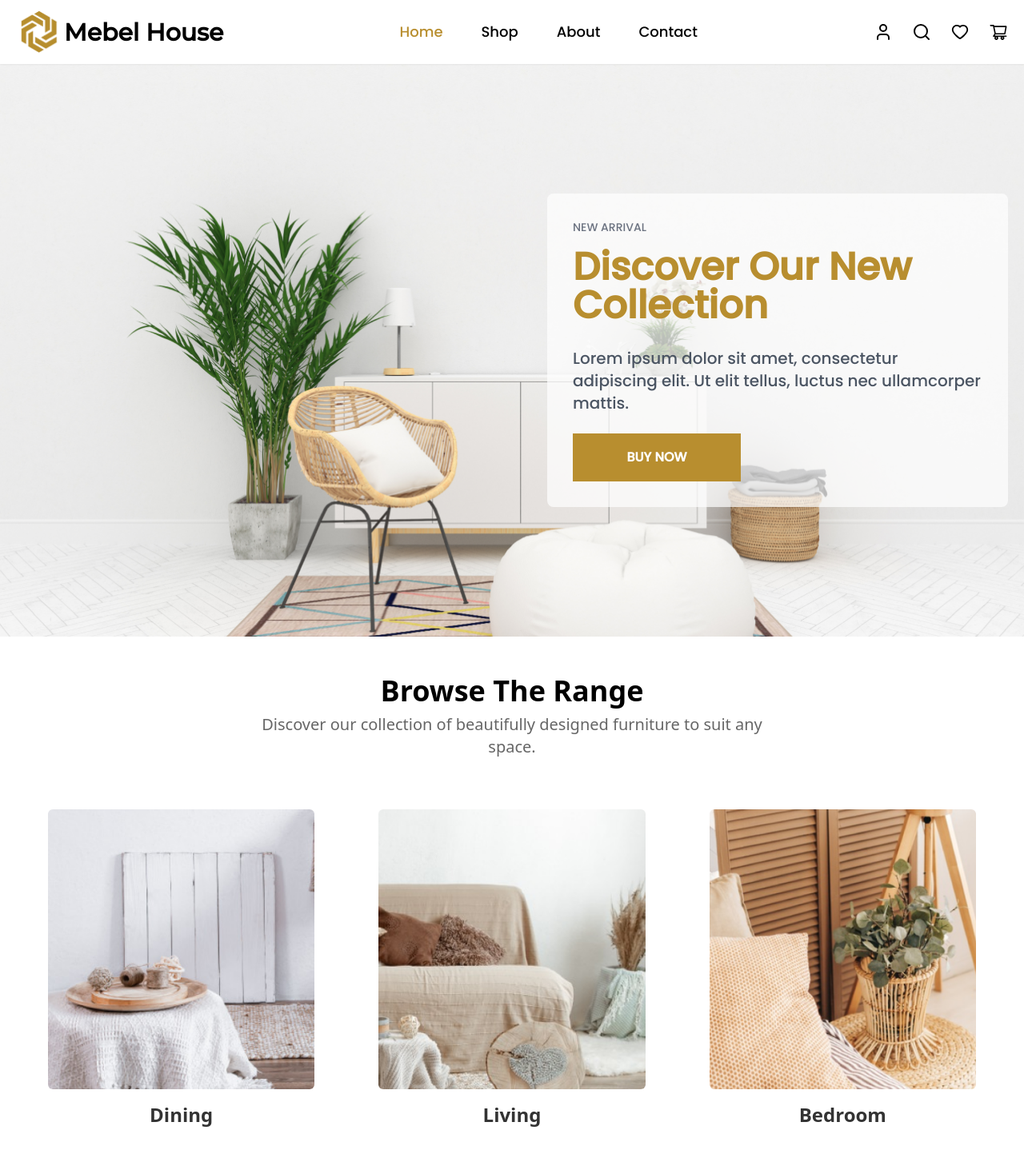
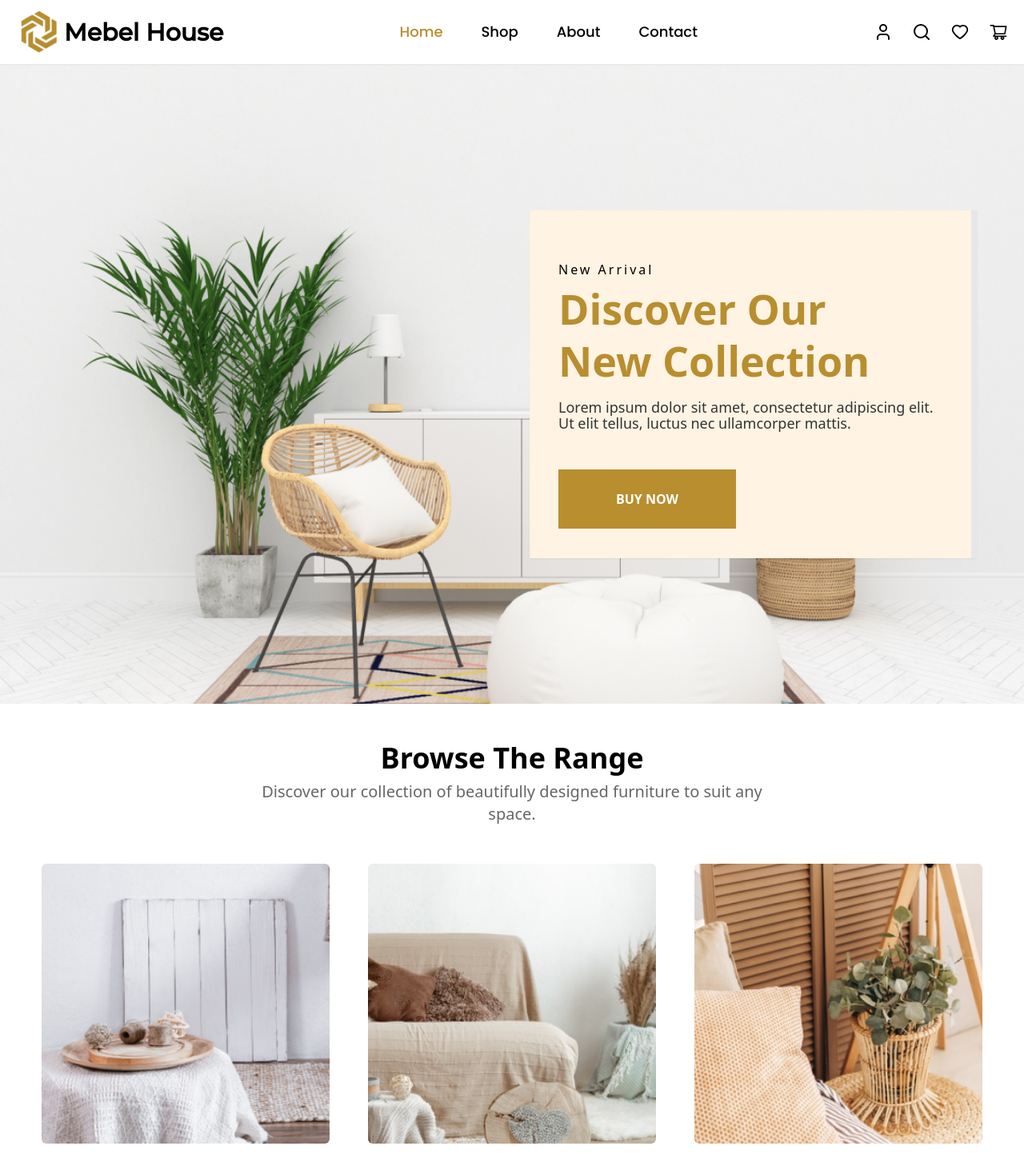
Before and after one commit to abduraximbb/mebel-house-front, a React (Vite) app: page / in a window 1280 px wide. Shown: the top 1443 px of the page at 80% size. Built offline with nearby package versions, Linux system fonts and the light colour scheme; no server answers.

Commit message:
Home page media done

```diff
--- a/src/components/header/Header.tsx
+++ b/src/components/header/Header.tsx
@@ -19,7 +19,7 @@ const Header = () => {
 
   return (
     <div
-      className={`bg-white w-full shadow-sm sticky  left-0 z-50 ${
+      className={`bg-white  w-full shadow-sm sticky  left-0 z-50 ${
         !online && firstEnter ? "top-6" : "top-0"
       } ${online && firstEnter ? "header-animete" : ""}`}
     >
@@ -45,7 +45,7 @@ const Header = () => {
           ))}
         </div>
         <div className="flex items-center gap-6 max-[520px]:hidden">
-          <NavLink to={token ? "/auth/profile" : "/auth/sign-in"}>
+          <NavLink to={token ? "/auth/profile" : "/auth/sign-up"}>
             <LuUser className="h-6 w-6 hover:text-bg-primary duration-300" />
           </NavLink>
           <FiSearch
--- a/src/components/products/Products.tsx
+++ b/src/components/products/Products.tsx
@@ -1,74 +1,48 @@
-import { memo, useState } from "react";
+import { memo } from "react";
 import { Link } from "react-router-dom";
+import { IoMdHeartEmpty } from "react-icons/io";
 import { IoCartOutline } from "react-icons/io5";
 import { IGetProducts, IProduct } from "@/types";
-import Heart from "./Heart";
 
-const Products = ({
-  data,
-  showMore,
-  title
-}: {
-  data: IGetProducts;
-  showMore: boolean;
-  title:string
-}) => {
-  const [visibleProducts, setVisibleProducts] = useState<IProduct[]>(
-    data?.data?.slice(0, 4)
-  );
-
-  const showMoreProducts = () => {
-    const nextProducts = data?.data?.slice(
-      visibleProducts.length,
-      visibleProducts.length + 4
-    );
-    setVisibleProducts([...visibleProducts, ...nextProducts]);
-  };
-
-  const handleProductClick = () => {
-    window.scrollTo({ top: 0, behavior: "smooth" });
-  };
+const Products = ({ data }: { data: IGetProducts }) => {
   const productItems = data?.data?.map((product: IProduct) => (
     <div
       key={product.id}
-      className="relative group overflow-hidden rounded-xl shadow-xl bg-white transform transition-all duration-300"
+      className="relative group overflow-hidden rounded-lg shadow-md bg-white transform transition-all duration-300 hover:shadow-lg"
     >
-      {/* Product Image with hover effect */}
-      <div className="relative w-full h-[350px] sm:h-[300px] md:h-[320px] lg:h-[350px] block">
+      <div className="relative w-full h-[270px] sm:h-[250px] md:h-[260px] lg:h-[270px] block overflow-hidden">
         <img
-          className="w-full h-full object-cover transition-transform duration-500 group-hover:scale-110 group-hover:opacity-80"
+          className="w-full h-full object-cover transition-transform duration-500 group-hover:scale-105"
           src={`${import.meta.env.VITE_BASE_IMAGE_URL}${product.images[0]}`}
           alt={product.name}
         />
-        {/* Hover effect for buttons */}
+
         <div className="absolute inset-0 bg-black bg-opacity-40 opacity-0 group-hover:opacity-100 transition-opacity duration-300 flex items-center justify-center gap-4 flex-col">
-          {/* View Product Button (top position) */}
           <Link
             to={`/product/${product.id}`}
-            onClick={handleProductClick}
-            className="bg-slate-300 p-3 rounded-lg text-primary hover:bg-primary-light transition mb-3"
+            className="bg-slate-300 p-2 rounded-lg text-primary hover:bg-primary-light transition mb-3"
           >
             View Product
           </Link>
 
-          {/* Other buttons: Cart, Compare, Heart */}
-          <div className="flex gap-4">
-            <button className="bg-white p-3 rounded-lg text-primary hover:bg-primary-light transition">
-              <IoCartOutline className="text-xl text-primary" />
+          <div className="flex gap-3">
+            <button className="bg-white p-2 rounded text-primary hover:bg-primary-light transition">
+              <IoCartOutline className="text-lg text-primary" />
             </button>
-            <button className="bg-white p-3 rounded-lg text-primary hover:bg-primary-light transition">
+            <button className="bg-white p-2 rounded text-primary hover:bg-primary-light transition">
               Compare
             </button>
-            <Heart product={product} />
+            <button className="bg-white p-2 rounded text-primary hover:bg-primary-light transition">
+              <IoMdHeartEmpty className="text-lg text-primary" />
+            </button>
           </div>
         </div>
       </div>
 
-      {/* Product Details */}
-      <div className="py-5 px-4 bg-[#F8F9FA] transition-colors duration-300">
+      <div className="py-4 px-3 bg-[#F8F9FA] transition-colors duration-300">
         <h2
           title={product.name}
-          className="text-xl font-semibold text-gray-900 truncate max-[620px]:text-lg"
+          className="text-lg font-semibold text-gray-900 truncate max-[620px]:text-sm"
         >
           {product.name}
         </h2>
@@ -78,49 +52,35 @@ const Products = ({
         >
           {product.description}
         </p>
-        {product.discount > 0 ? (
-          <div className="flex justify-between items-center mt-4">
-            <strong className="text-xl text-gray-900 font-semibold ">
-              {(product.price - product.discount).toLocaleString()} USD
-            </strong>
-            <p className="text-[#B0B0B0] text-base">
-              USD <del>{product.price.toLocaleString()}</del>
-            </p>
-          </div>
-        ) : (
-          <div className=" mt-4">
-            <strong className="text-xl text-gray-900 font-semibold">
-              {product.price.toLocaleString()} USD
-            </strong>
-          </div>
-        )}
+        <strong className="text-lg text-gray-900 mt-3 font-semibold">
+          {product.price.toLocaleString()} USD
+        </strong>
       </div>
     </div>
   ));
 
   return (
     <div className="container my-12 px-4 max-[620px]:my-6 max-[620px]:px-2">
-      {/* Section Title */}
-      <h2 className="font-poppins-bold text-4xl mb-10 text-center text-gray-900">
-        {title}
+      <h2 className="font-poppins-bold text-3xl mb-8 text-center text-gray-900">
+        Our Featured Products
       </h2>
 
-      {/* Product Grid */}
-      <div className="grid grid-cols-4 gap-8 sm:grid-cols-2 md:grid-cols-3 lg:grid-cols-4 max-[620px]:gap-4 max-[620px]:grid-cols-1">
-        {productItems}
+      <div className="grid grid-cols-2 sm:grid-cols-2 md:grid-cols-3 lg:grid-cols-4 gap-6 sm:gap-4 md:gap-4">
+        {productItems.slice(0, 8).map((item, index) => (
+          <div key={index}>
+            {item}
+          </div>
+        ))}
       </div>
 
-      {/* See More Button */}
-      {showMore && visibleProducts?.length < data?.data?.length && (
-        <div className="text-center mt-8">
-          <button
-            onClick={showMoreProducts}
-            className="px-8 py-3 bg-bg-primary text-white text-lg font-medium rounded-lg hover:bg-bg-primary transition"
-          >
-            Show More
-          </button>
-        </div>
-      )}
+      <div className="text-center mt-10">
+        <Link
+          to="/shop"
+          className="text-primary border-2 border-bg-primary bg-white px-8 py-4 text-lg font-semibold hover:bg-primary hover:text-bg-primary transition"
+        >
+          See More
+        </Link>
+      </div>
     </div>
   );
 };
--- a/src/pages/home/Browse.tsx
+++ b/src/pages/home/Browse.tsx
@@ -16,8 +16,9 @@ const Browse = () => {
           </p>
         </div>
 
-        <div className="grid grid-cols-1 sm:grid-cols-2 lg:grid-cols-3 gap-8">
-          <div className=" py-8 px-6 rounded-lg flex flex-col items-center gap-4 hover:shadow-lg transition-shadow duration-300">
+
+        <div className="grid grid-cols-1 sm:grid-cols-2 lg:grid-cols-3 gap-2 sm:gap-1 lg:gap-4">
+          <div className="py-4 px-4 rounded-lg flex flex-col items-center gap-2 hover:shadow-lg transition-shadow duration-300">
             <img
               className="w-full max-w-[381px] h-[250px] md:h-[300px] lg:h-[350px] object-cover rounded-md"
               src={diningImg}
@@ -28,7 +29,7 @@ const Browse = () => {
             </h3>
           </div>
 
-          <div className=" py-8 px-6 rounded-lg flex flex-col items-center gap-4 hover:shadow-lg transition-shadow duration-300">
+          <div className="py-4 px-4 rounded-lg flex flex-col items-center gap-2 hover:shadow-lg transition-shadow duration-300">
             <img
               className="w-full max-w-[381px] h-[250px] md:h-[300px] lg:h-[350px] object-cover rounded-md"
               src={livingImg}
@@ -39,7 +40,7 @@ const Browse = () => {
             </h3>
           </div>
 
-          <div className="py-8 px-6 rounded-lg flex flex-col items-center gap-4  hover:shadow-lg transition-shadow duration-300">
+          <div className="py-4 px-4 rounded-lg flex flex-col items-center gap-2 hover:shadow-lg transition-shadow duration-300">
             <img
               className="w-full max-w-[381px] h-[250px] md:h-[300px] lg:h-[350px] object-cover rounded-md"
               src={bedroomImg}
--- a/src/pages/home/Hero.tsx
+++ b/src/pages/home/Hero.tsx
@@ -1,22 +1,17 @@
+import { Link } from "react-router-dom";
+
 const Hero = () => {
   return (
-    <div className="bg-hero-image bg-cover bg-center  font-poppins">
-      <div className="flex items-center container justify-end h-[716px]">
-        <div className="text-start bg-white bg-opacity-70 p-8 rounded-lg max-w-lg max-[640px]:max-w-xs sm:max-w-xs md:max-w-sm lg:max-w-xl">
-          <h4 className="text-sm text-gray-500 uppercase mb-4">New Arrival</h4>
-          <h1 className="text-2xl max-[640px]:text-3xl sm:text-3xl md:text-4xl lg:text-5xl lg:w-[560px] lg:h-[100px] leading-[65px] font-bold text-bg-primary mb-6">
-            Discover Our New Collection
-          </h1>
-          <p className="text-gray-600 mb-6 text-sm sm:text-base md:text-lg lg:text-xl">
-            Lorem ipsum dolor sit amet, consectetur adipiscing elit. Ut elit
-            tellus, luctus nec ullamcorper mattis.
-          </p>
-          <button className="w-[210px] h-[60px] bg-bg-primary text-white px-6 py-3 font-bold  hover:bg-yellow-700 duration-300">
-            BUY NOW
-          </button>
+       <section className='bg-hero-image w-full bg-fixed bg-center bg-no-repeat bg-cover md:bg-top font-Poppins' style={{height: "100svh"}}>
+      <div className="h-screen w-full flex lg:justify-end items-center lg:px-[58px] justify-center px-3">
+        <div className=" bg-[#FFF3E3] border-r-8 shadow-sm pt-[62px] h-fit pb-[37px] lg:px-9 px-6 min-w-min">
+          <span className="font-medium tracking-[3px]">New Arrival</span>
+          <h1 className="pt-1 lg:mb-4 lg:mt-0 text-[#B88E2F] my-5 font-bold lg:text-[52px] lg:leading-[65px] left-16 lg:w-[430px] text-3xl">Discover Our New Collection</h1>
+          <p className="text-[#333333] lg:text-[18px] font-medium lg:mb-12 mb-5 leading-6 lg:w-[480px] sm:text-sm text-base">Lorem ipsum dolor sit amet, consectetur adipiscing elit. Ut elit tellus, luctus nec ullamcorper mattis.</p>
+          <Link to="/shop" className="bg-[#B88E2F] text-center uppercase font-bold lg:w-[222px] w-full py-[25px] lg:mx-0 mx-auto block cursor-pointer text-white border-0 outline-0">buy now</Link>
         </div>
       </div>
-    </div>
+    </section>
   );
 };
 
--- a/src/pages/home/Home.tsx
+++ b/src/pages/home/Home.tsx
@@ -18,7 +18,7 @@ const Home = () => {
         <>
           <Hero />
           <Browse />
-          {data && <Products data={data} showMore={true} title="Our Products"/>}
+          {data && <Products data={data}/>}
           <SlickRoomSlider />
           <SwiperInfinite />
         </>
```
